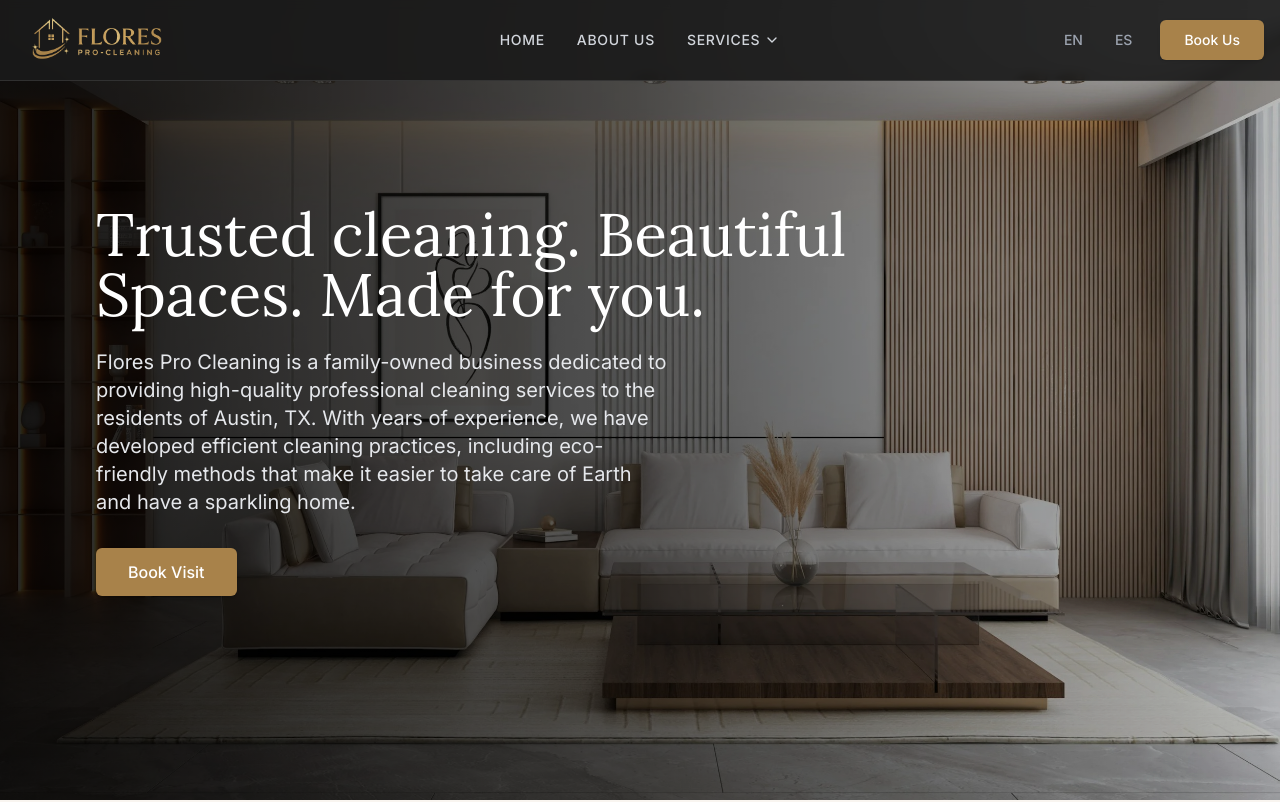
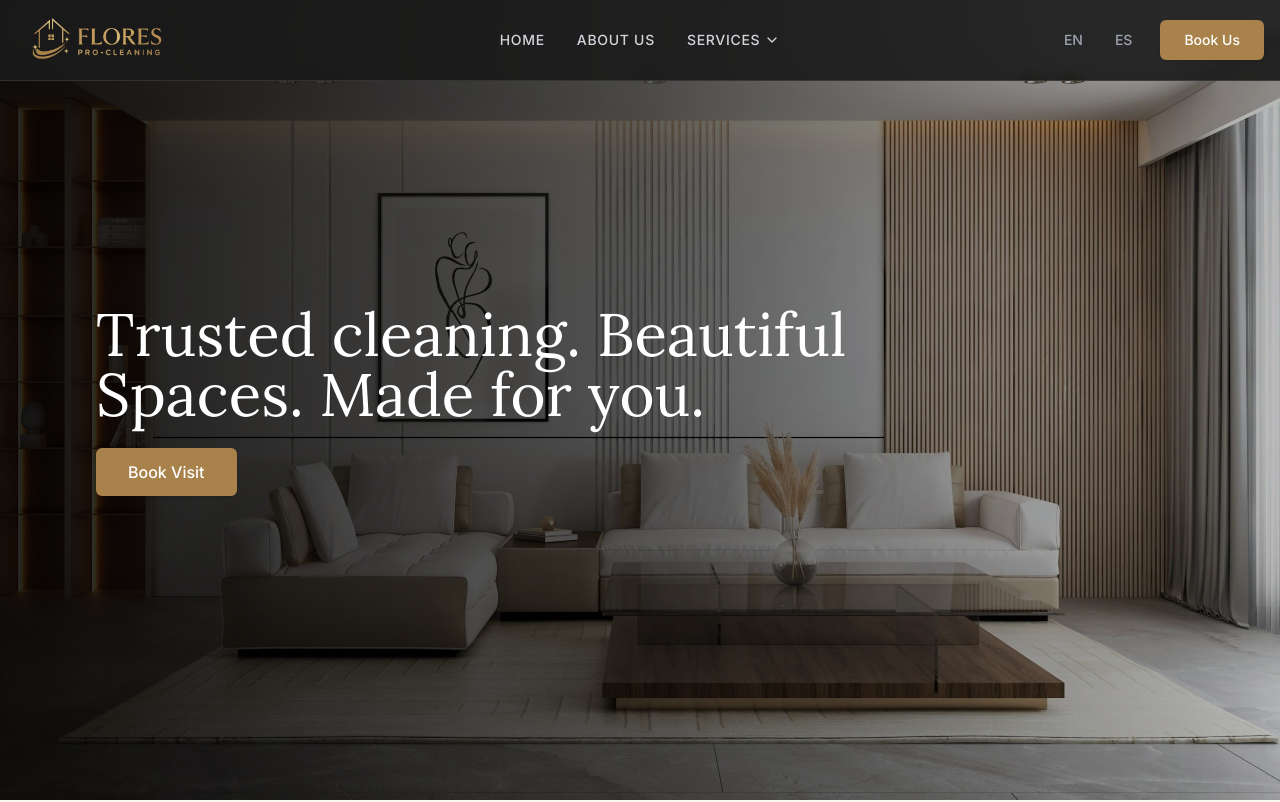
Before and after one commit to Arcanica11/Flores-Pro-Cleaning, a Next.js app: page / in a window 1280 px wide. Shown: the top 802 px of the page. Built offline with nearby package versions, Linux system fonts and the light colour scheme.

Commit message:
fix lang

```diff
--- a/src/app/page.tsx
+++ b/src/app/page.tsx
@@ -14,7 +14,7 @@ export default async function Home({ params: { lang } }: { params: { lang: 'es'
   return (
     <main>
       {/* FIX: Pasar el subtítulo al componente Hero */}
-      <Hero title={dict.hero.title} subtitle={dict.hero.subtitle} />
+      <Hero lang={lang} title={dict.hero.title} />
       <WhyUs lang={lang} dictionary={dict.why_us} />
       <ServicesSection lang={lang} dictionary={dict.services_section} />
       <Process lang={lang} dictionary={dict.process} />
```
